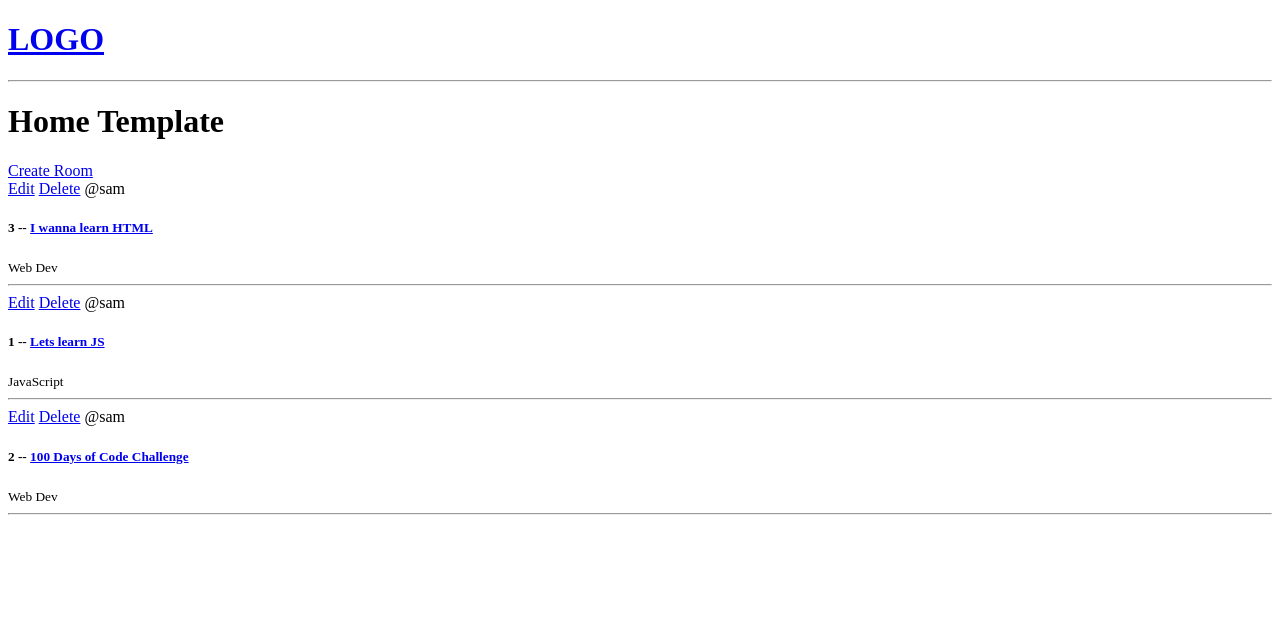
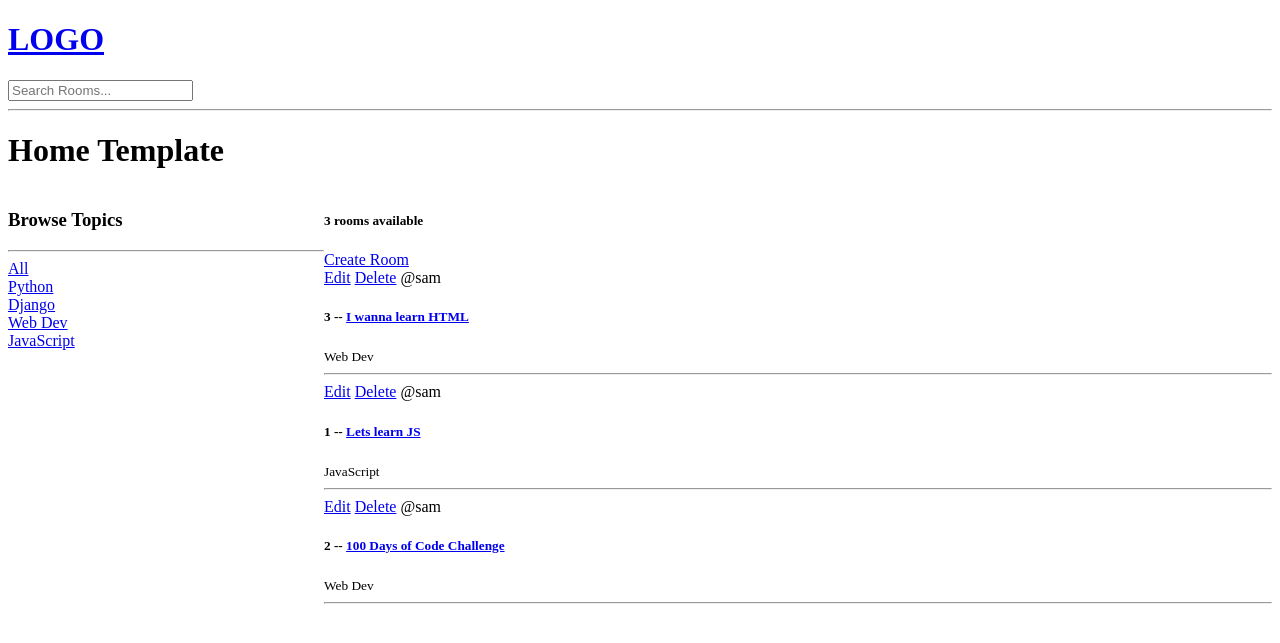
Before and after one commit to spham64/django_tutorial, a Django app: page / in a window 1280 px wide. Shown: the top 643 px of the page. Run offline with Django 5.2, Linux system fonts and the light colour scheme; data comes from the database, SQL or seed files in the repository.

Commit message:
(2:22:27) Search

```diff
--- a/django_tutorial/base/templates/base/home.html
+++ b/django_tutorial/base/templates/base/home.html
@@ -2,10 +2,34 @@
 
 {% block content %}
 
+<style>
+    .home-container {
+        display: grid;
+        grid-template-columns: 1fr 3fr;
+    }
+</style>
+
 <h1>Home Template</h1>
 
+<div class="home-container">
+
     <div>
+        <h3>Browse Topics</h3>
+        <hr>
 
+        <div>
+            <a href="{% url 'home' %}">All</a>
+        </div>
+
+        {% for topic in topics %}
+        <div>
+            <a href="{% url 'home' %}?q={{topic.name}}">{{topic.name}}</a>
+        </div>
+        {% endfor %}
+    </div>
+
+    <div>
+        <h5>{{room_count}} rooms available</h5>
         <a href="{% url 'create-room' %}">Create Room</a>
 
         <div>
@@ -20,6 +44,9 @@
                 </div>
             {% endfor %}
         </div>
+    </div>
+
+
 
 </div>
 
--- a/django_tutorial/base/views.py
+++ b/django_tutorial/base/views.py
@@ -1,5 +1,6 @@
 from django.shortcuts import render, redirect
-from .models import Room
+from django.db.models import Q
+from .models import Room, Topic
 from .forms import RoomForm
 
 # Create your views here.
@@ -11,8 +12,18 @@ from .forms import RoomForm
 # ]
 
 def home(request):
-    rooms = Room.objects.all()
-    context = {"rooms": rooms}
+    q = request.GET.get("q") if request.GET.get("q") != None else ""
+
+    rooms = Room.objects.filter(
+        Q(topic__name__icontains=q) |
+        Q(name__icontains=q) |
+        Q(description__icontains=q)
+        )
+
+    topics = Topic.objects.all()
+    room_count = rooms.count()
+
+    context = {"rooms": rooms, "topics": topics, "room_count": room_count}
     return render(request, "base/home.html", context)
 
 def room(request, pk):
--- a/django_tutorial/templates/navbar.html
+++ b/django_tutorial/templates/navbar.html
@@ -2,4 +2,8 @@
     <h1>LOGO</h1>
 </a>
 
+<form method="GET" action="{% url 'home' %}">
+    <input type="text" name="q" placeholder="Search Rooms...">
+</form>
+
 <hr>
```
Lines whose indentation alone changed are shown as unchanged.
